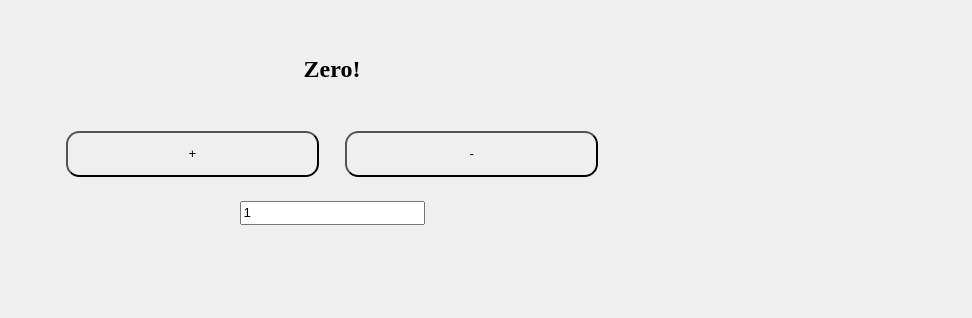
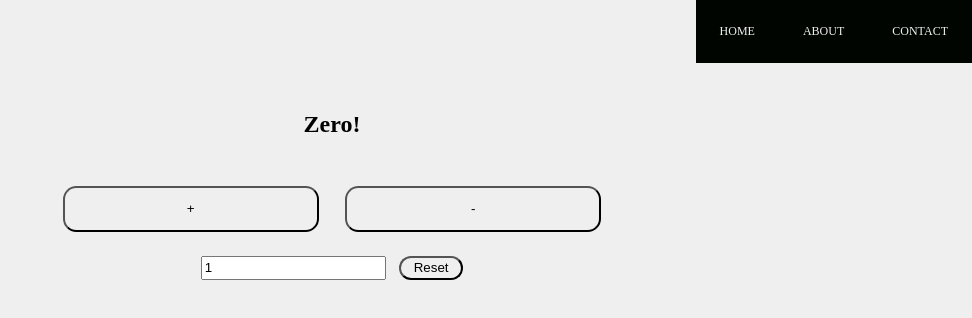
Before and after one commit to afwebdev/LearnReact, a React (Create React App) app: page / in a window 1280 px wide. Shown: the top 318 px of the page, without its empty margins (308-1280 px from the left). Built offline with nearby package versions, Linux system fonts and the light colour scheme.

Commit message:
add reset, error checking to input (!number)

```diff
--- a/src/App.css
+++ b/src/App.css
@@ -5,6 +5,25 @@
 body {
   background-color: #efefef;
   font-size: 12px;
+  margin: 0;
+  padding: 0;
+}
+
+.navLinks ul {
+  display: flex;
+  justify-content: flex-end;
+  list-style: none;
+  margin: 0;
+}
+
+.navLinks li {
+  padding: 2em;
+  background-color: #000500;
+}
+
+.navLinks a {
+  text-decoration: none;
+  color: #efefef;
 }
 
 .btn-group {
@@ -12,10 +31,19 @@ body {
   justify-content: center;
 }
 
+#resetBtn {
+  margin-left: 1em;
+  border-radius: 120px;
+}
+
 .container {
   display: flex;
   justify-content: center;
   flex-direction: column;
+}
+
+#resetBtn {
+  width: 5%;
 }
 
 .change-inc {
--- a/src/App.jsx
+++ b/src/App.jsx
@@ -1,12 +1,12 @@
 import React from "react";
 import "./App.css";
 import Counter from "./components/counter";
-// import Tester from "./components/counterDisplay";
-// import CounterDisplay from "./components/counterDisplay";
+import Header from "./components/header";
 class App extends React.Component {
   render() {
     return (
       <div>
+        <Header />
         <Counter />
       </div>
     );
--- a/src/components/counter.jsx
+++ b/src/components/counter.jsx
@@ -10,7 +10,7 @@ class Counter extends Component {
 
   render() {
     return (
-      <form onSubmit={e => e.preventDefault()} className="container">
+      <div className="container">
         <CounterDisplay value={this.formatCount()} />
 
         <div className="btn-group">
@@ -21,23 +21,49 @@ class Counter extends Component {
             <span>-</span>
           </button>
         </div>
-        <Modifier changeInc={this.changeIncrement} />
-      </form>
+
+        <Modifier
+          val={this.state.modifier}
+          resetState={this.resetState}
+          changeInc={this.changeIncrement}
+        />
+      </div>
     );
   }
 
-  changeIncrement = e => {
-    e.target.value === ""
-      ? this.setState({ modifier: 1 })
-      : this.setState({ modifier: e.target.value });
+  resetState = () => {
+    this.setState({
+      count: 0,
+      modifier: 1
+    });
   };
 
-  incrementCount = e => {
-    this.setState({ count: this.state.count + parseInt(this.state.modifier) });
+  changeIncrement = e => {
+    this.setState({ modifier: e.target.value });
+  };
+
+  incrementCount = () => {
+    if (this.state.modifier === "") {
+      this.setState({
+        modifier: 1
+      });
+    } else {
+      this.setState({
+        count: this.state.count + parseInt(this.state.modifier)
+      });
+    }
   };
 
   decrementCount = () => {
-    this.setState({ count: this.state.count - parseInt(this.state.modifier) });
+    if (this.state.modifier === "") {
+      this.setState({
+        modifier: 1
+      });
+    } else {
+      this.setState({
+        count: this.state.count - parseInt(this.state.modifier)
+      });
+    }
   };
 
   formatCount() {
--- /dev/null
+++ b/src/components/header.jsx
@@ -0,0 +1,30 @@
+import React, { Component } from "react";
+import BuildLinks from "./links";
+
+class Header extends Component {
+  state = {
+    links: [
+      { name: "Home", link: "#home" },
+      { name: "About", link: "#about" },
+      { name: "Contact", link: "#contact" }
+    ]
+  };
+
+  render() {
+    return (
+      <div>
+        <navbar className="navLinks">
+          <ul className="nav-ul">
+            {this.state.links.map(list => {
+              return (
+                <BuildLinks key={list.name} name={list.name} link={list.link} />
+              );
+            })}
+          </ul>
+        </navbar>
+      </div>
+    );
+  }
+}
+
+export default Header;
--- /dev/null
+++ b/src/components/links.jsx
@@ -0,0 +1,11 @@
+import React from "react";
+
+const BuildLinks = props => {
+  return (
+    <li>
+      <a href={props.link}>{props.name.toUpperCase()}</a>
+    </li>
+  );
+};
+
+export default BuildLinks;
--- a/src/components/modifier.jsx
+++ b/src/components/modifier.jsx
@@ -5,11 +5,15 @@ export default class Modifier extends Component {
     return (
       <div className="change-inc">
         <input
+          id="changeValue"
           onChange={this.props.changeInc}
           placeholder="Enter A Value.."
           type="number"
-          defaultValue="1"
+          value={this.props.val}
         />
+        <button onClick={this.props.resetState} id="resetBtn">
+          <span>Reset</span>
+        </button>
       </div>
     );
   }
```
